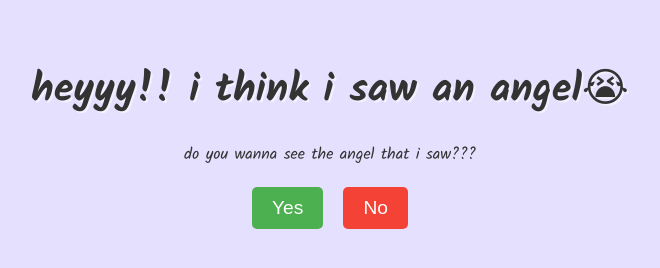
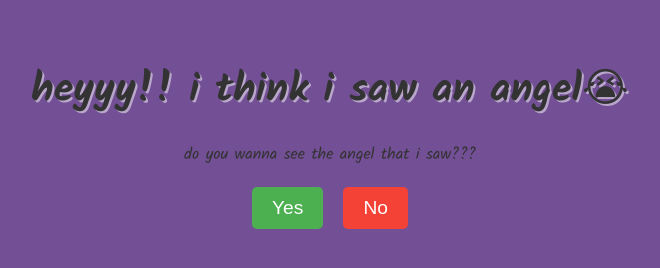
Before and after one commit to hyper17mobileservice-cell/for-Rapunzel, a plain HTML site: page index.html in a window 1280 px wide. Shown: the whole page, without its empty margins (310-970 px from the left). Drawn offline with Linux system fonts and the light colour scheme.

Commit message:
Update index.html

```diff
--- a/index.html
+++ b/index.html
@@ -10,9 +10,9 @@
     <style>
         /* CSS Variables for easy color changes */
         :root {
-            --primary-bg: #e6e0ff;
+            --primary-bg: #734f96;
             --primary-text: #333;
-            --heaven-color: #e6e0ff; /* Pink */
+            --heaven-color: #734f96; /* Pink */
             --yes-btn-bg: #4CAF50;
             --yes-btn-hover: #45a049;
             --no-btn-bg: #f44336;
```
